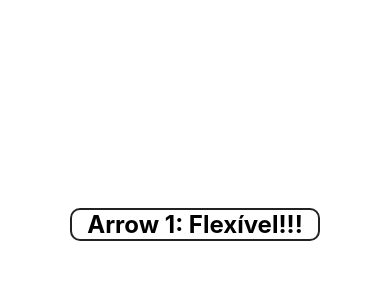
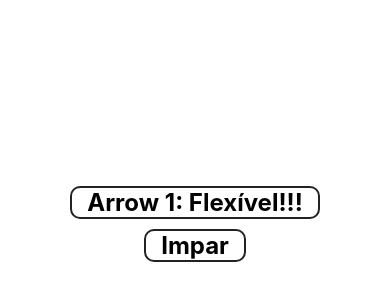
Before and after one commit to mfderson/curso-react-native-exercicios, a React Native app: screen / in a window 390 px wide. Shown: the part 198-498 px from the top of the page. Built offline with nearby package versions, Linux system fonts and the light colour scheme.

Commit message:
23. Renderização condicional

```diff
--- a/src/App.js
+++ b/src/App.js
@@ -1,12 +1,14 @@
 import React, { Component } from 'react'
 import { View, Text, StyleSheet } from 'react-native'
 import Simples from './components/Simples'
+import ParImpar from './components/ParImpar'
 
 export default class App extends Component {
   render() {
     return (
       <View style={styles.container}>
         <Simples texto='Flexível!!!'/>
+        <ParImpar numero={31}></ParImpar>
       </View>
     )
   }
--- /dev/null
+++ b/src/components/ParImpar.js
@@ -0,0 +1,27 @@
+import React from 'react'
+import { View, Text } from 'react-native'
+import Padrao from '../style/Padrao'
+
+function parOuImpar(numero) {
+  // if (numero % 2 == 0)
+  //   return <Text style={Padrao.ex}>Par</Text>
+  // else
+  //   return <Text style={Padrao.ex}>Impar</Text>
+  const v = numero % 2 == 0 ? 'Par' : 'Impar'
+  return <Text style={Padrao.ex}>{v}</Text>
+}
+
+export default props =>
+  <View>
+    {parOuImpar(props.numero)}
+  </View>
+
+// Pode-se fazer assim diretamente
+// export default props =>
+//   <View>
+//     {
+//       props.numero % 2 == 0
+//       ? <Text style={Padrao.ex}>Par</Text>
+//       : <Text style={Padrao.ex}>Impar</Text>
+//     }
+//   </View>
```
